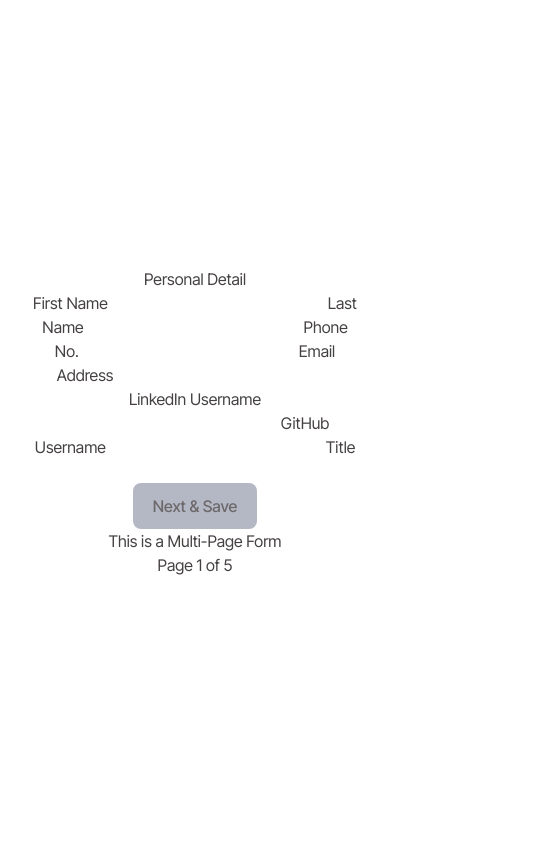
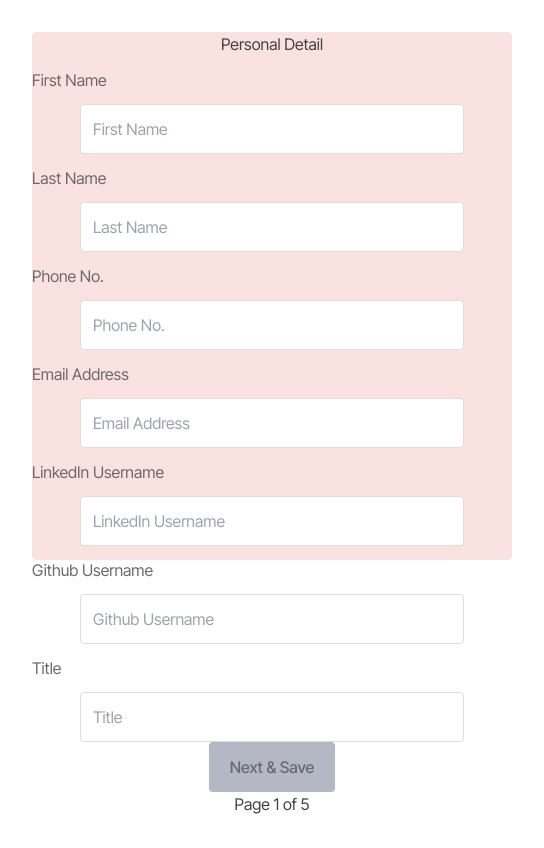
Before and after one commit to GeorgeCloud/Resumate, a React (Vite) app in the folder client/: page /form/personal in a window 390 px wide. Shown: the whole page, 544 px wide, since content can reach past the window. Built offline with nearby package versions, Linux system fonts and the light colour scheme.

Commit message:
fixes the navigation on next button being clicked so the form is properly synced with url

```diff
--- a/client/src/components/Form.tsx
+++ b/client/src/components/Form.tsx
@@ -3,7 +3,7 @@ import { useFormContext } from '../contexts/FormContext';
 import Personal from '../routes/multiPageForm/Personal';
 import Education from '../routes/multiPageForm/Education';
 import Professional from '../routes/multiPageForm/Professional';
-import Projects from '../routes/multiPageForm/Professional';
+import Projects from '../routes/multiPageForm/Projects';
 import Summary from '../routes/multiPageForm/Summary';
 import type { PageTypes } from '../lib/types';
 
@@ -39,13 +39,13 @@ export default function Form() {
   const navigate = useNavigate();
   const { currentPage, formData, nextPage, prevPage } = useFormContext();
 
-  const nextPageObj = pages.find((p) => p.id === currentPage);
+  const currentPageObj = pages.find((p) => p.id === currentPage);
 
   function handleNext() {
+    const nextPageObj = pages.find((p) => p.id === currentPage + 1);
+    if (nextPageObj) {
+      navigate(`/form/${nextPageObj.name}`);
       nextPage(formData);
-
-    if (nextPageObj) {
-      return navigate(`/form/${nextPageObj.name}`);
     }
   }
 
@@ -54,18 +54,28 @@ export default function Form() {
   }
 
   return (
-    <>
-      {nextPageObj?.component}
     <div>
+
+      <div className="container">
+        <form action="#">
+          {currentPageObj?.component}
+        </form>
+      </div>
+
+      <div>
+
+        <div className="m-2">
           {currentPage !== 1 && (
             <button onClick={handlePrev}>Previous</button>
           )}
           {currentPage !== 5 && (
             <button onClick={handleNext}>Next & Save</button>
           )}
-        <div>This is a Multi-Page Form</div>
-        <p>{`Page ${currentPage} of 5`}</p>
         </div>
-    </>
+
+        <div>{`Page ${currentPage} of 5`}</div>
+
+      </div>
+    </div>
   );
 }
--- a/client/src/index.css
+++ b/client/src/index.css
@@ -1,6 +1,10 @@
 @tailwind base;
 @tailwind components;
 @tailwind utilities;
+
+* {
+  box-sizing: border-box;
+}
 
 :root {
 
@@ -35,6 +39,13 @@
   -webkit-text-size-adjust: 100%;
 }
 
+@media (prefers-color-scheme: light) {
+  :root {
+    color: var(--jet);
+    background-color: var(--white);
+  }
+}
+
 a {
   font-weight: 500;
   color: var(--platinum);
@@ -66,16 +77,15 @@ h1 {
 }
 
 button {
-  border-radius: 8px;
   border: 1px solid transparent;
-  padding: 0.6em 1.2em;
   font-size: 1em;
   font-weight: 500;
-  font-family: inherit;
   background-color: var(--french-gray);
   color: var(--dim-gray);
   cursor: pointer;
   transition: border-color 0.25s;
+  padding: 0.75rem 1.25rem;
+  border-radius: 0.25rem;
 }
 
 button:hover {
@@ -87,9 +97,60 @@ button:focus-visible {
   outline: 4px auto -webkit-focus-ring-color;
 }
 
-@media (prefers-color-scheme: light) {
-  :root {
-    color: var(--jet);
-    background-color: var(--white);
+
+input[type=text],
+input[type=email],
+input[type=url],
+input[type=tel],
+select,
+textarea {
+  width: 80%;
+  padding: 0.75rem;
+  border: 1px solid var(--timberwolf);
+  border-radius: 0.25rem;
+  resize: vertical;
+}
+
+label {
+  padding: 0.75rem 0.75rem 0.75rem 0;
+  display: inline-block;
+  color: var(--dim-gray);
+}
+
+.container {
+  width: 30rem;
+  height: 33rem;
+  border-radius: .3rem;
+  background-color: var(--misty-rose);
+}
+
+.col1 {
+  text-align: left;
+  float: left;
+  width: 25%;
+  margin-top: 0.3rem;
+}
+
+.col2 {
+  float: left;
+  width: 75%;
+  margin-top: 0.3rem;
+}
+
+/* Clear floats after the columns */
+.row::after {
+  content: "";
+  display: table;
+  clear: both;
+}
+
+/* Responsive layout - when the screen is less than 600px wide, make the two columns stack on top of each other instead of next to each other */
+@media screen and (max-width: 600px) {
+
+  .col1,
+  .col2,
+  input[type=submit] {
+    width: 100%;
+    margin-top: 0;
   }
 }
--- a/client/src/routes/multiPageForm/Personal.tsx
+++ b/client/src/routes/multiPageForm/Personal.tsx
@@ -17,78 +17,141 @@ export default function Personal() {
   }
 
   return (
-    <div className="max-w-lg w-3/4 mx-auto">
-      <div className="w-full mx-auto flex flex-col">
-        <h2 className="">Personal Detail</h2>
-        <label className="">
-          First Name
+    <div className="container">
+      <h2 className="font-normal underline underline-offset-1 decoration-1 text-xl">Personal Detail</h2>
+
+      <div className="row">
+        <div className="col1">
+          <label htmlFor="firstName" className="flex justify-between text-sm/4 ml-2">
+            First Name
+          </label>
+        </div>
+        <div className="col2">
           <input
             type="text"
             className="rounded-md"
+            id="firstName"
+            name="firstName"
+            placeholder="First Name"
             value={formData.personalData.firstName}
             onChange={(e) => handleInputChange('firstName', e.target.value)}
           />
-        </label>
+        </div>
+      </div>
 
-        <label className='w-full flex justify-between my-4 py-2 px-4'>
-          Last Name
+      <div className="row">
+        <div className="col1">
+          <label htmlFor="lastName" className="flex justify-between text-sm/4 ml-2">
+            Last Name
+          </label>
+        </div>
+        <div className="col2">
           <input
             type="text"
+            className="rounded-md"
+            id="lastName"
+            name="lastName"
+            placeholder="Last Name"
             value={formData.personalData.lastName}
             onChange={(e) => handleInputChange('lastName', e.target.value)}
           />
-        </label>
+        </div>
+      </div>
 
-        <label className='w-full flex justify-between my-4 py-2 px-4'>
-          Phone No.
+      <div className="row">
+        <div className="col1">
+          <label htmlFor="phoneNumber" className="flex justify-between text-sm/4 ml-2">
+            Phone No.
+          </label>
+        </div>
+        <div className="col2">
           <input
             type="tel"
+            className="rounded-md"
+            id="phoneNumber"
+            name="phoneNumber"
+            placeholder="Phone No."
             value={formData.personalData.phoneNumber}
             onChange={(e) => handleInputChange('phoneNumber', e.target.value)}
           />
-        </label>
+        </div>
+      </div>
 
-        <label className='w-full flex justify-between my-4 py-2 px-4'>
-          Email Address
+      <div className="row">
+        <div className="col1">
+          <label htmlFor="email" className="flex justify-between text-sm/4 ml-2">
+            Email Address
+          </label>
+        </div>
+        <div className="col2">
           <input
             type="email"
+            className="rounded-md"
+            id="email"
+            name="email"
+            placeholder="Email Address"
             value={formData.personalData.email}
             onChange={(e) => handleInputChange('email', e.target.value)}
           />
-        </label>
+        </div>
+      </div>
 
-        <label className='w-full flex justify-between my-4 py-2 px-4'>
-          LinkedIn Username
+      <div className="row">
+        <div className="col1">
+          <label htmlFor="linkedIn" className="flex justify-between text-sm/4 ml-2">
+            LinkedIn Username
+          </label>
+        </div>
+        <div className="col2">
           <input
             type="text"
+            className="rounded-md"
+            id="linkedIn"
+            name="linkedIn"
+            placeholder="LinkedIn Username"
             value={formData.personalData.linkedIn}
             onChange={(e) => handleInputChange('linkedIn', e.target.value)}
           />
-        </label>
+        </div>
+      </div>
 
-        <label className='w-full flex justify-between my-4 py-2 px-4'>
-          GitHub Username
+      <div className="row">
+        <div className="col1">
+          <label htmlFor="github" className="flex justify-between text-sm/4 ml-2">
+            Github Username
+          </label>
+        </div>
+        <div className="col2">
           <input
             type="text"
+            className="rounded-md"
+            id="github"
+            name="github"
+            placeholder="Github Username"
             value={formData.personalData.github}
             onChange={(e) => handleInputChange('github', e.target.value)}
           />
-        </label>
+        </div>
+      </div>
 
-        <label className='w-full flex justify-between my-4 py-2 px-4'>
-          Title
+      <div className="row">
+        <div className="col1">
+          <label htmlFor="title" className="flex justify-between text-sm/4 ml-2">
+            Title
+          </label>
+        </div>
+        <div className="col2">
           <input
             type="text"
+            className="rounded-md"
+            id="title"
+            name="title"
+            placeholder="Title"
             value={formData.personalData.title}
             onChange={(e) => handleInputChange('title', e.target.value)}
           />
-        </label>
+        </div>
       </div>
-
-
-
-
-
     </div>
   )
 }
--- a/client/src/routes/multiPageForm/Professional.tsx
+++ b/client/src/routes/multiPageForm/Professional.tsx
@@ -9,62 +9,110 @@ export default function Professional() {
   function handleInputChange(field: string, value: string) {
     setFormData({
       ...formData,
-      personalData: {
-        ...formData.personalData,
+      professionalData: {
+        ...formData.professionalData,
         [field]: value,
       }
     })
   }
 
   return (
-    <div className="max-w-lg w-3/4 mx-auto">
-      <div className="w-full mx-auto flex flex-col">
-        <h2 className="text-2xl/3 my-4">Professional Detail</h2>
-        <label className='w-full flex justify-between my-4 py-2 px-4'>
-          Title
+    <div className="page">
+      <h2 className="font-normal underline underline-offset-1 decoration-1 text-xl">Professional Detail</h2>
+
+      <div className="row">
+        <div className="col1">
+          <label htmlFor="title" className="flex justify-between">
+            Title
+          </label>
+        </div>
+        <div className="col2">
           <input
             type="text"
             className="rounded-md"
+            id="title"
+            name="title"
+            placeholder="Title"
             value={formData.professionalData.title}
             onChange={(e) => handleInputChange('title', e.target.value)}
           />
-        </label>
+        </div>
+      </div>
 
-        <label className='w-full flex justify-between my-4 py-2 px-4'>
-          Company Name
+      <div className="row">
+        <div className="col1">
+          <label htmlFor="companyName" className="flex justify-between">
+            Company Name
+          </label>
+        </div>
+        <div className="col2">
           <input
-            type="url"
+            type="text"
+            className="rounded-md"
+            id="companyName"
+            name="companyName"
+            placeholder="Company Name"
             value={formData.professionalData.companyName}
             onChange={(e) => handleInputChange('companyName', e.target.value)}
           />
-        </label>
+        </div>
+      </div>
 
-        <label className='w-full flex justify-between my-4 py-2 px-4'>
-          Start Date
+      <div className="row">
+        <div className="col1">
+          <label htmlFor="startDate" className="flex justify-between">
+            Start Date
+          </label>
+        </div>
+        <div className="col2">
           <input
             type="text"
+            className="rounded-md"
+            id="startDate"
+            name="startDate"
+            placeholder="Start Date"
             value={formData.professionalData.startDate}
             onChange={(e) => handleInputChange('startDate', e.target.value)}
           />
-        </label>
+        </div>
+      </div>
 
-        <label className='w-full flex justify-between my-4 py-2 px-4'>
-          End Date
+      <div className="row">
+        <div className="col1">
+          <label htmlFor="endDate" className="flex justify-between">
+            End Date
+          </label>
+        </div>
+        <div className="col2">
           <input
             type="text"
+            className="rounded-md"
+            id="endDate"
+            name="endDate"
+            placeholder="End Date"
             value={formData.professionalData.endDate}
             onChange={(e) => handleInputChange('endDate', e.target.value)}
           />
-        </label>
+        </div>
+      </div>
 
-        <label className='w-full flex justify-between my-4 py-2 px-4'>
-          City & State
+      <div className="row">
+        <div className="col1">
+          <label htmlFor="cityState" className="flex justify-between">
+            City & State
+          </label>
+        </div>
+        <div className="col2">
           <input
             type="text"
+            className="rounded-md"
+            id="cityState"
+            name="cityState"
+            placeholder="City & State"
             value={formData.professionalData.cityState}
             onChange={(e) => handleInputChange('cityState', e.target.value)}
           />
-        </label>
+        </div>
       </div>
 
     </div>
--- a/client/src/routes/multiPageForm/Projects.tsx
+++ b/client/src/routes/multiPageForm/Projects.tsx
@@ -9,62 +9,110 @@ export default function Projects() {
   function handleInputChange(field: string, value: string) {
     setFormData({
       ...formData,
-      personalData: {
-        ...formData.personalData,
+      projectsData: {
+        ...formData.projectsData,
         [field]: value,
       },
     });
   }
 
   return (
-    <div className="max-w-lg w-3/4 mx-auto">
-      <div className="w-full mx-auto flex flex-col items-center justify-evenly">
-        <h2 className="text-2xl/3 my-4">Projects Detail</h2>
-        <label className='w-full flex justify-between my-4 py-2 px-4'>
-          Project Title
+    <div className="page">
+      <h2 className="font-normal underline underline-offset-1 decoration-1 text-xl">Projects Detail</h2>
+
+      <div className="row">
+        <div className="col1">
+          <label htmlFor="projectTitle" className="flex justify-between">
+            Project Title
+          </label>
+        </div>
+        <div className="col2">
           <input
             type="text"
             className="rounded-md"
+            id="projectTitle"
+            name="projectTitle"
+            placeholder="Project Title"
             value={formData.projectsData.projectTitle}
             onChange={(e) => handleInputChange('projectTitle', e.target.value)}
           />
-        </label>
+        </div>
+      </div>
 
-        <label className='w-full flex justify-between my-4 py-2 px-4'>
-          URL
+      <div className="row">
+        <div className="col1">
+          <label htmlFor="url" className="flex justify-between">
+            URL
+          </label>
+        </div>
+        <div className="col2">
           <input
-            type="url"
+            type="text"
+            className="rounded-md"
+            id="url"
+            name="url"
+            placeholder="URL"
             value={formData.projectsData.url}
             onChange={(e) => handleInputChange('url', e.target.value)}
           />
-        </label>
+        </div>
+      </div>
 
-        <label className='w-full flex justify-between my-4 py-2 px-4'>
-          Description
+      <div className="row">
+        <div className="col1">
+          <label htmlFor="description" className="flex justify-between">
+            Description
+          </label>
+        </div>
+        <div className="col2">
           <input
-            type="text"
+            type="tel"
+            className="rounded-md"
+            id="description"
+            name="description"
+            placeholder="Description"
             value={formData.projectsData.description}
             onChange={(e) => handleInputChange('description', e.target.value)}
           />
-        </label>
+        </div>
+      </div>
 
-        <label className='w-full flex justify-between my-4 py-2 px-4'>
-          Start Date
+      <div className="row">
+        <div className="col1">
+          <label htmlFor="startDate" className="flex justify-between">
+            Start Date
+          </label>
+        </div>
+        <div className="col2">
           <input
             type="text"
+            className="rounded-md"
+            id="startDate"
+            name="startDate"
+            placeholder="Start Date"
             value={formData.projectsData.startDate}
             onChange={(e) => handleInputChange('startDate', e.target.value)}
           />
-        </label>
+        </div>
+      </div>
 
-        <label className='w-full flex justify-between my-4 py-2 px-4'>
-          End Date
+      <div className="row">
+        <div className="col1">
+          <label htmlFor="endDate" className="flex justify-between">
+            End Date
+          </label>
+        </div>
+        <div className="col2">
           <input
             type="text"
+            className="rounded-md"
+            id="endDate"
+            name="endDate"
+            placeholder="End Date"
             value={formData.projectsData.endDate}
             onChange={(e) => handleInputChange('endDate', e.target.value)}
           />
-        </label>
+        </div>
       </div>
     </div>
   )
```
Also changed, not shown: client/src/components/Example.tsx (added, +49 -0 lines), client/src/lib/types.ts (+9 -17 lines), client/src/routes/multiPageForm/Education.tsx (+68 -23 lines). Lines whose indentation alone changed are shown as unchanged.
